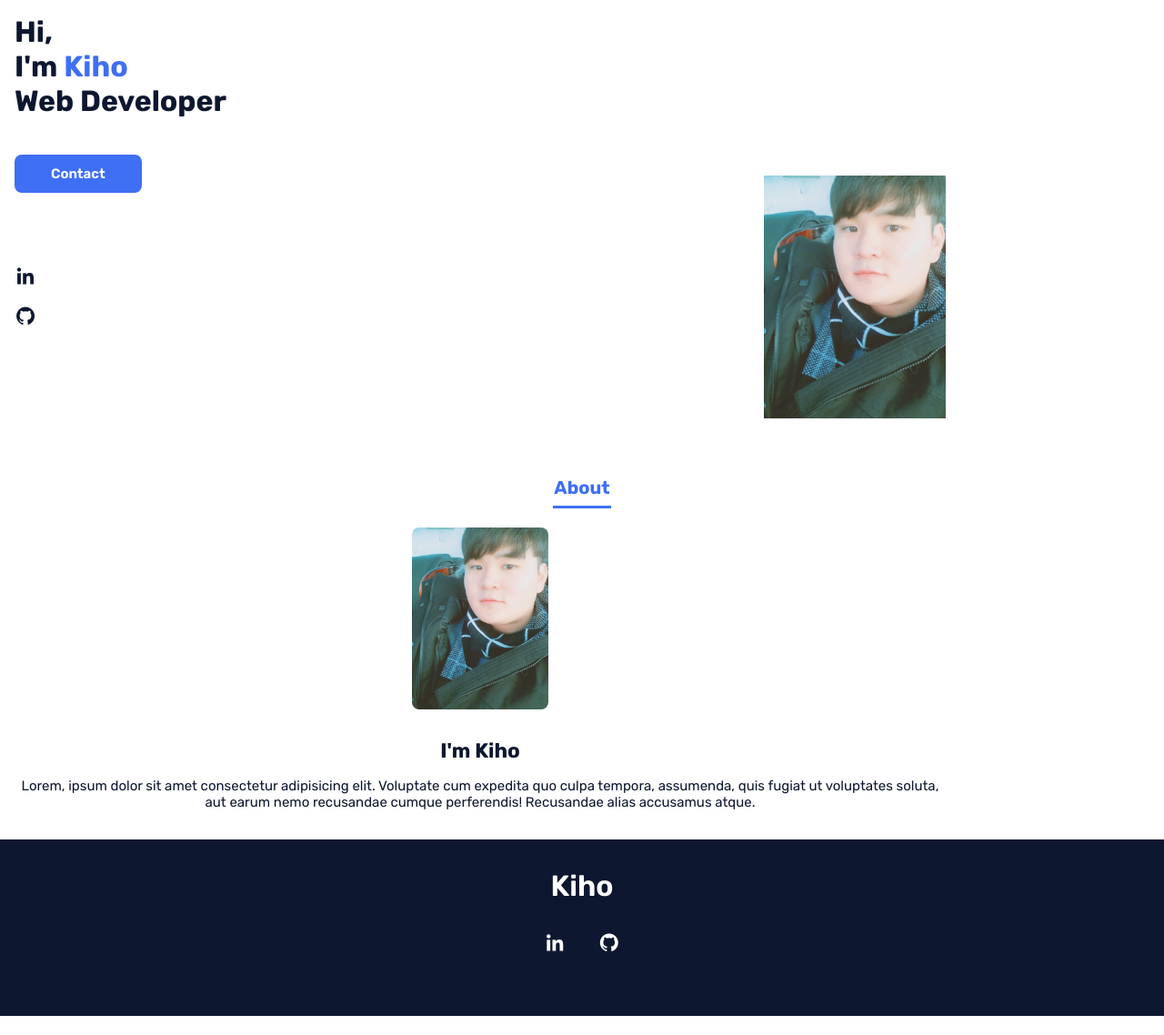
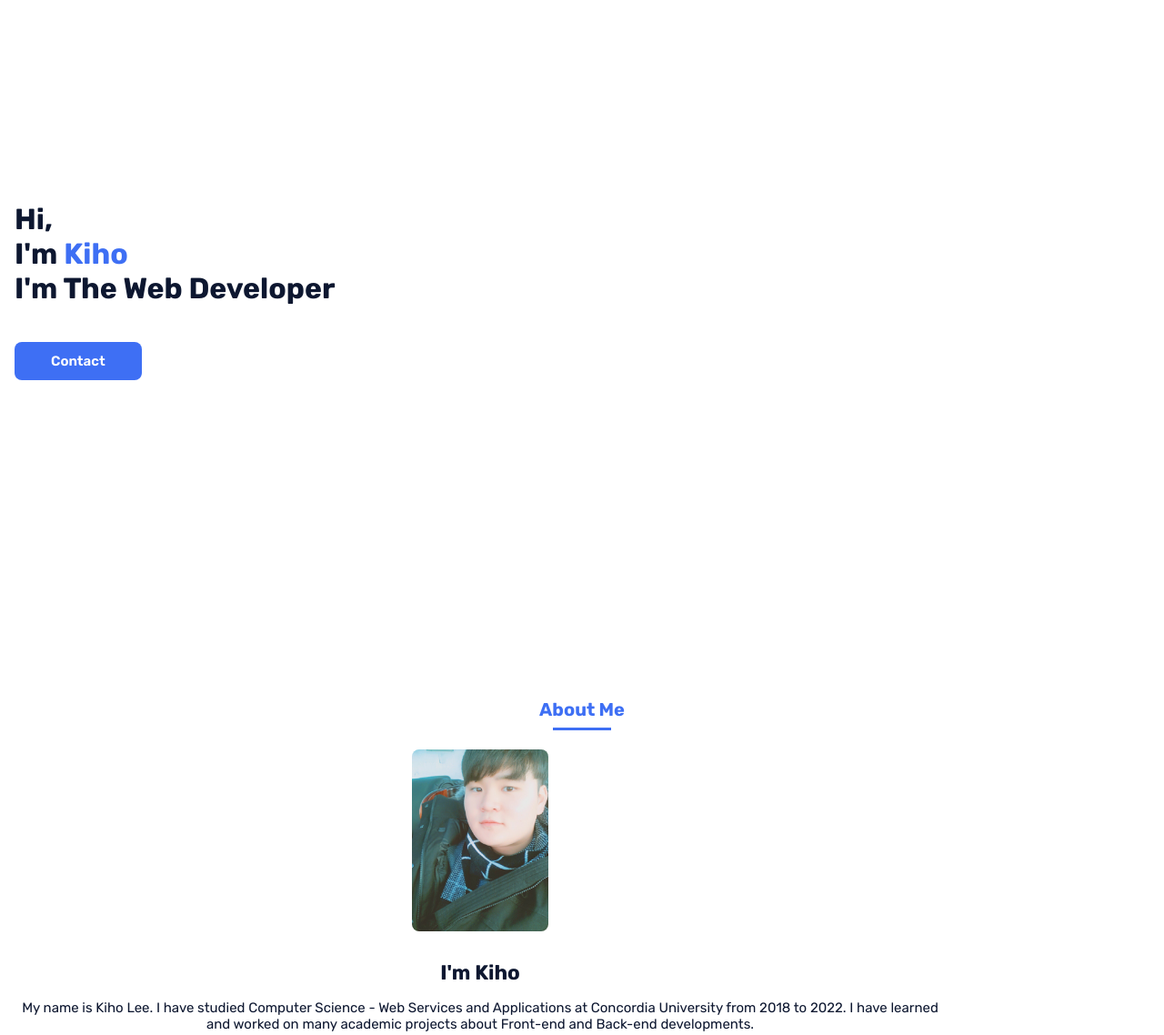
Before and after one commit to Kiho2735/Kiho-Resume, a plain HTML site: page index.html in a window 1280 px wide. Shown: the part 96-1234 px from the top of the page at 91% size. Before the commit the page ends 1213 px from the top, so only its background shows below. Drawn offline with nearby package versions, Linux system fonts and the light colour scheme.

Commit message:
Changed some styles

```diff
--- a/assets/css/_home.scss
+++ b/assets/css/_home.scss
@@ -2,6 +2,7 @@
   position: relative; // To use absolute for image.
   row-gap: 5rem;
   padding: 4rem 0 5rem;
+  height: calc(100vh - #{$header-height});
 
   &__data {
     align-self: center;
@@ -16,26 +17,26 @@
     }
   }
 
-  &__social {
-    display: flex;
-    flex-direction: column;
+  // &__social {
+  //   display: flex;
+  //   flex-direction: column;
 
-    &-icon {
-      width: max-content;
-      margin-bottom: $mb-2;
-      font-size: 1.5rem;
-      color: $second-color;
+  //   &-icon {
+  //     width: max-content;
+  //     margin-bottom: $mb-2;
+  //     font-size: 1.5rem;
+  //     color: $second-color;
 
-      &:hover {
-        color: $first-color;
-      }
-    }
-  }
+  //     &:hover {
+  //       color: $first-color;
+  //     }
+  //   }
+  // }
 
-  &__img {
-    position: absolute;
-    right: 0;
-    bottom: 0;
-    width: 200px;
-  }
+  // &__img {
+  //   position: absolute;
+  //   right: 0;
+  //   bottom: 0;
+  //   width: 200px;
+  // }
 }
--- a/index.html
+++ b/index.html
@@ -24,13 +24,13 @@
               <a href="#home" class="nav__link active">Home</a>
             </li>
             <li class="nav__item">
-              <a href="#about" class="nav__link">About</a>
+              <a href="#about" class="nav__link">About Me</a>
+            </li>
+            <li class="nav__item">
+              <a href="#experience" class="nav__link">Experience</a>
             </li>
             <li class="nav__item">
               <a href="#skills" class="nav__link">Skills</a>
-            </li>
-            <li class="nav__item">
-              <a href="#work" class="nav__link">Work</a>
             </li>
             <li class="nav__item">
               <a href="#contact" class="nav__link">Contact</a>
@@ -49,29 +49,29 @@
         <div class="home__data">
           <h1 class="home__title">
             Hi,<br />I'm <span class="home__title-color">Kiho</span><br />
-            Web Developer
+            I'm The Web Developer
           </h1>
 
           <a href="#" class="button">Contact</a>
         </div>
 
-        <div class="home__social">
+        <!-- <div class="home__social">
           <a href="" class="home__social-icon"
             ><i class="bx bxl-linkedin"></i
           ></a>
           <a href="" class="home__social-icon"><i class="bx bxl-github"></i></a>
-        </div>
+        </div> -->
 
-        <div class="home__img">
+        <!-- <div class="home__img">
           <img
             src="assets/img/IMG_20171216_125939252_Original.jpg"
             alt="Kiho"
           />
-        </div>
+        </div> -->
       </section>
 
       <section class="about section" id="about">
-        <h2 class="section-title">About</h2>
+        <h2 class="section-title">About Me</h2>
 
         <div class="about__container bd-grid">
           <div class="about__img">
@@ -84,10 +84,10 @@
           <div>
             <h2 class="about__subtitle">I'm Kiho</h2>
             <p class="about__text">
-              Lorem, ipsum dolor sit amet consectetur adipisicing elit.
-              Voluptate cum expedita quo culpa tempora, assumenda, quis fugiat
-              ut voluptates soluta, aut earum nemo recusandae cumque
-              perferendis! Recusandae alias accusamus atque.
+              My name is Kiho Lee. I have studied Computer Science - Web
+              Services and Applications at Concordia University from 2018 to
+              2022. I have learned and worked on many academic projects about
+              Front-end and Back-end developments.
             </p>
           </div>
         </div>
```
Also changed, not shown: assets/css/_mediaQueries.scss (added), assets/css/style.css, 1 other file.
